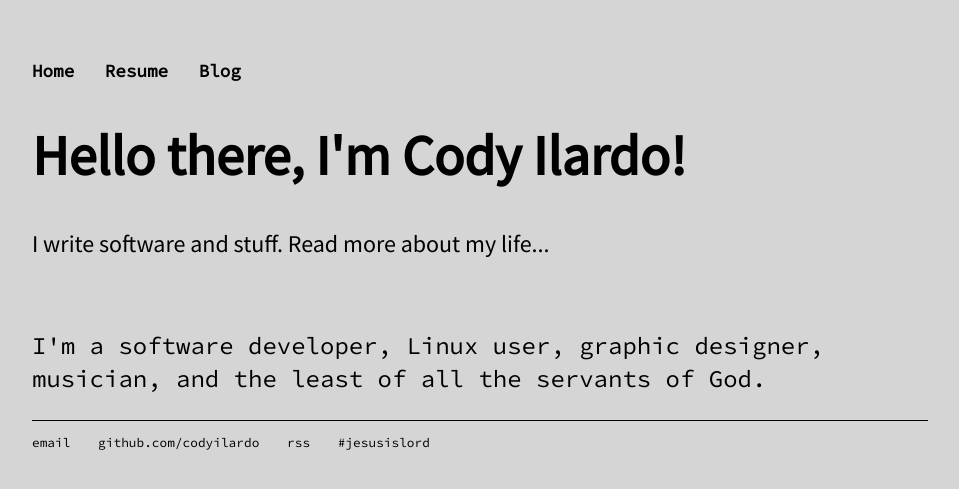
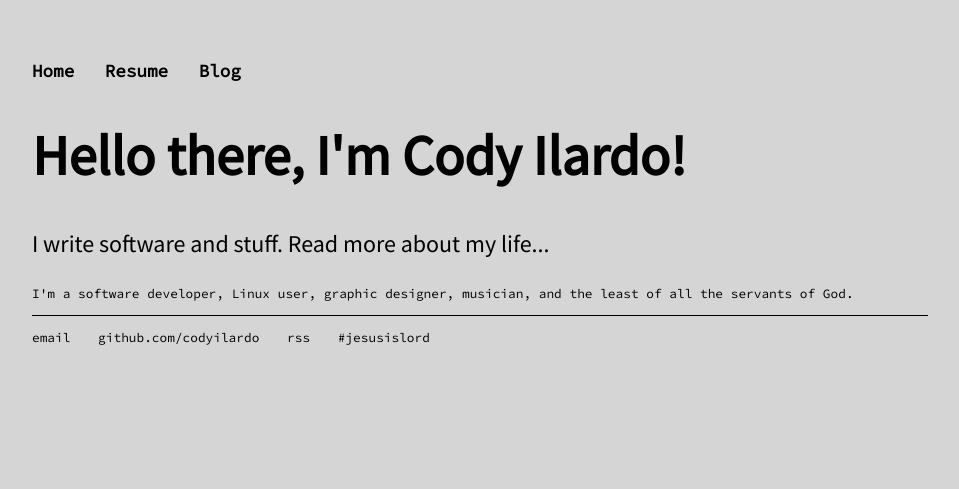
Before and after one commit to codyilardo/codyilardo.github.io, a Jekyll site: the page built from index.html, in a window 1280 px wide. Shown: the top 489 px of the page, without its empty margins (160-1119 px from the left). Built offline with Jekyll 4.4.1, drawn with Linux system fonts in a browser that asks for light colours.

Commit message:
updated home

```diff
--- a/css/main.css
+++ b/css/main.css
@@ -12,6 +12,7 @@ body {
 
 .p-mono {
     font-family: 'Source Code Pro', monospace;
+    font-size: .8em;
 }
 
 nav ul, footer ul {
--- a/index.html
+++ b/index.html
@@ -5,6 +5,5 @@ title: Cody Ilardo
 <div class="blurb">
 	<h1>Hello there, I'm Cody Ilardo!</h1>
 	<p>I write software and stuff. <a href="/blog">Read more about my life...</a></p>
-	<br>
 	<p class="p-mono">I'm a software developer, Linux user, graphic designer, musician, and the least of all the servants of God.</p>
 </div><!-- /.blurb -->
--- a/resume/index.html
+++ b/resume/index.html
@@ -2,6 +2,5 @@
 layout: default
 title: Resume
 ---
-
 <h1>{{ page.title }}</h1>
-<p>Resume Info Here</p>
+<p class="p-mono">download <a href="/images/resume.pdf">here</a></p>
```
Also changed, not shown: 1 other file.
